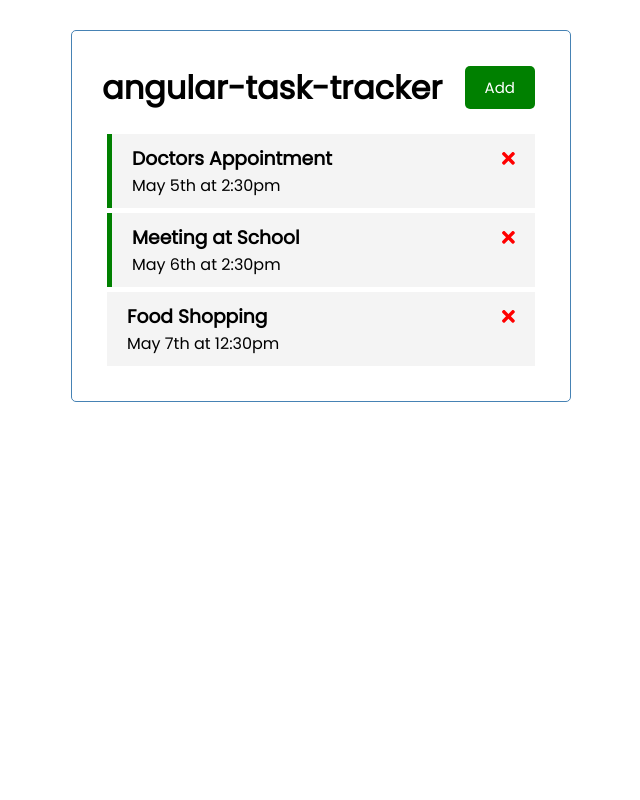
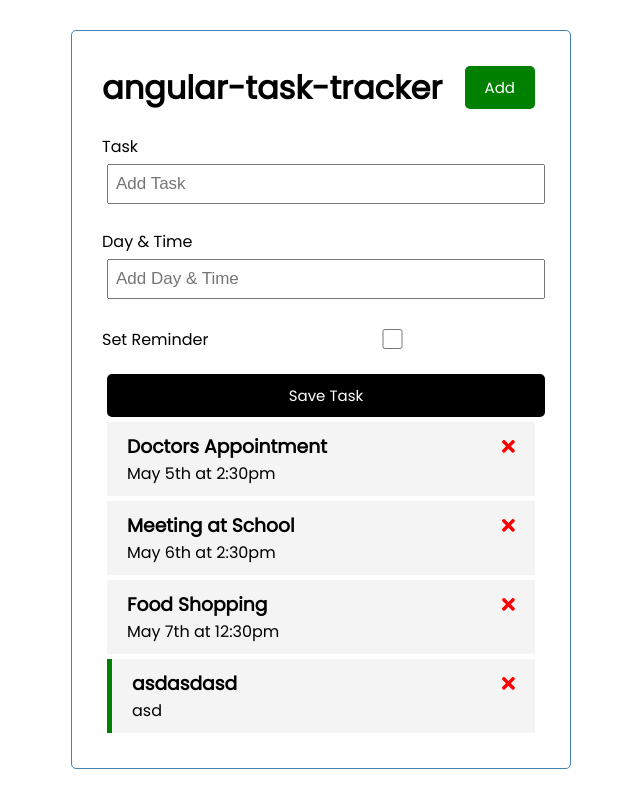
Before and after one commit to francosbenitez/angular-task-tracker, an Angular app: page / in a window 1280 px wide. Shown: the whole page, without its empty margins (319-959 px from the left). Built offline with nearby package versions, Linux system fonts and the light colour scheme; data requests are answered from the project's data file.

Commit message:
feat: add functionality for adding new tasks

```diff
--- a/db.json
+++ b/db.json
@@ -4,19 +4,25 @@
       "id": 1,
       "text": "Doctors Appointment",
       "day": "May 5th at 2:30pm",
-      "reminder": true
+      "reminder": false
     },
     {
       "id": 2,
       "text": "Meeting at School",
       "day": "May 6th at 2:30pm",
-      "reminder": true
+      "reminder": false
     },
     {
       "id": 3,
       "text": "Food Shopping",
       "day": "May 7th at 12:30pm",
       "reminder": false
+    },
+    {
+      "text": "asdasdasd",
+      "day": "asd",
+      "reminder": true,
+      "id": 4
     }
   ]
 }
--- /dev/null
+++ b/src/app/components/add-task/add-task.component.html
@@ -0,0 +1,36 @@
+<form class="add-form" (ngSubmit)="onSubmit()">
+  <div class="form-control">
+    <label  for="text">Task</label>
+    <input
+      type="text"
+      name="text"
+      id="text"
+      [(ngModel)]="text"
+      placeholder="Add Task"
+    />
+  </div>
+  <div class="form-control">
+    <label for="day">Day & Time</label>
+    <input
+      type="text"
+      name="day"
+      id="day"
+      [(ngModel)]="day"
+      placeholder="Add Day & Time"
+    />
+  </div>
+  <div class="form-control form-control-check">
+    <label for="reminder">Set Reminder</label>
+    <input
+      type="checkbox"
+      name="reminder"
+      id="reminder"
+      [(ngModel)]="reminder"
+    />
+  </div>
+  <input
+    type="submit"
+    value="Save Task"
+    class="btn btn-block"
+  />
+</form>
--- /dev/null
+++ b/src/app/components/add-task/add-task.component.ts
@@ -0,0 +1,43 @@
+import { THIS_EXPR } from '@angular/compiler/src/output/output_ast';
+import { Component,
+  OnInit,
+  Output,
+  EventEmitter } from '@angular/core';
+import { Task } from '../../Task'
+
+@Component({
+  selector: 'app-add-task',
+  templateUrl: './add-task.component.html',
+  styleUrls: ['./add-task.component.css']
+})
+export class AddTaskComponent implements OnInit {
+  @Output() onAddTask: EventEmitter<Task> = new EventEmitter()
+  text!: string
+  day!: string
+  reminder: boolean = false
+
+  constructor() { }
+
+  ngOnInit(): void {
+  }
+
+  onSubmit() {
+    if (!this.text) {
+      alert('Please add a task!')
+      return
+    }
+
+    const newTask = {
+      text: this.text,
+      day: this.day,
+      reminder: this.reminder
+    }
+
+    this.onAddTask.emit(newTask)
+
+    this.text = ''
+    this.day = ''
+    this.reminder = false
+  }
+
+}
--- a/src/app/components/tasks/tasks.component.html
+++ b/src/app/components/tasks/tasks.component.html
@@ -1,3 +1,6 @@
+<app-add-task
+  (onAddTask)="addTask($event)"
+  ></app-add-task>
 <app-task-item
   *ngFor="let task of tasks"
   [task]="task"
--- a/src/app/components/tasks/tasks.component.ts
+++ b/src/app/components/tasks/tasks.component.ts
@@ -28,4 +28,9 @@ export class TasksComponent implements OnInit {
     this.taskService.updateTaskReminder(task).subscribe()
   }
 
+  addTask(task: Task) {
+    console.log(task)
+    this.taskService.addTask(task).subscribe((task) => (this.tasks.push(task)));
+  }
+
 }
--- a/src/app/services/task.service.ts
+++ b/src/app/services/task.service.ts
@@ -38,4 +38,8 @@ export class TaskService {
     return this.http.put<Task>(url, task, httpOptions)
   }
 
+  addTask(task: Task): Observable<Task> {
+    return this.http.post<Task>(this.apiUrl, task, httpOptions)
+  }
+
 }
```
Also changed, not shown: src/app/app.module.ts (+6 -2 lines), src/app/components/add-task/add-task.component.css (added), 1 other file (tests, documents, lock files or other folders).
